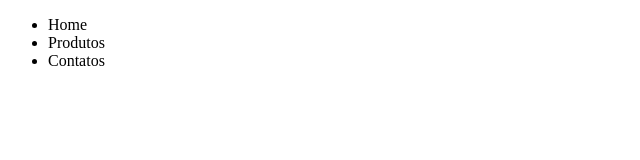
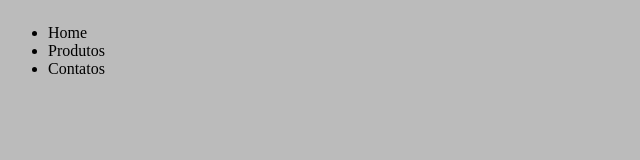
Before and after one commit to joao-henning/tagsSemanticas, a plain HTML site: page index.html in a window 1280 px wide. Shown: the whole page, without its empty margins (0-640 px from the left). Drawn offline with Linux system fonts and the light colour scheme.

Commit message:
cor site

```diff
--- /dev/null
+++ b/css/style.css
@@ -0,0 +1,6 @@
+body {
+    position: absolute;
+    width: 100%;
+    height: 100%;
+    background-color: #bbb;
+}
--- a/index.html
+++ b/index.html
@@ -5,6 +5,7 @@
     <meta charset="UTF-8">
     <meta name="viewport" content="width=device-width, initial-scale=1.0">
     <title>Tags Semânticas no HTML5 </title>
+    <link rel="stylesheet" href="css/style.css">
 </head>
 
 <body>
```
